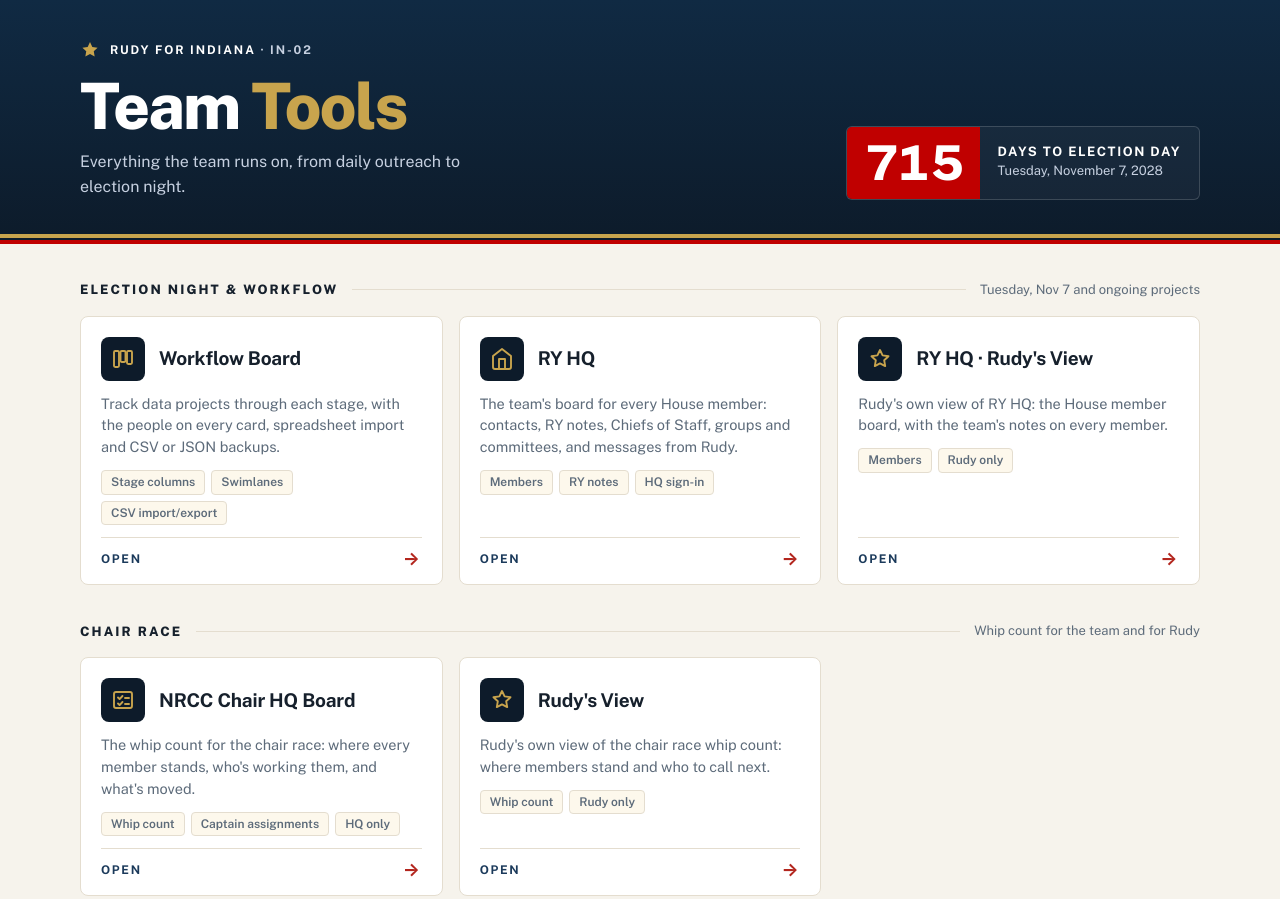
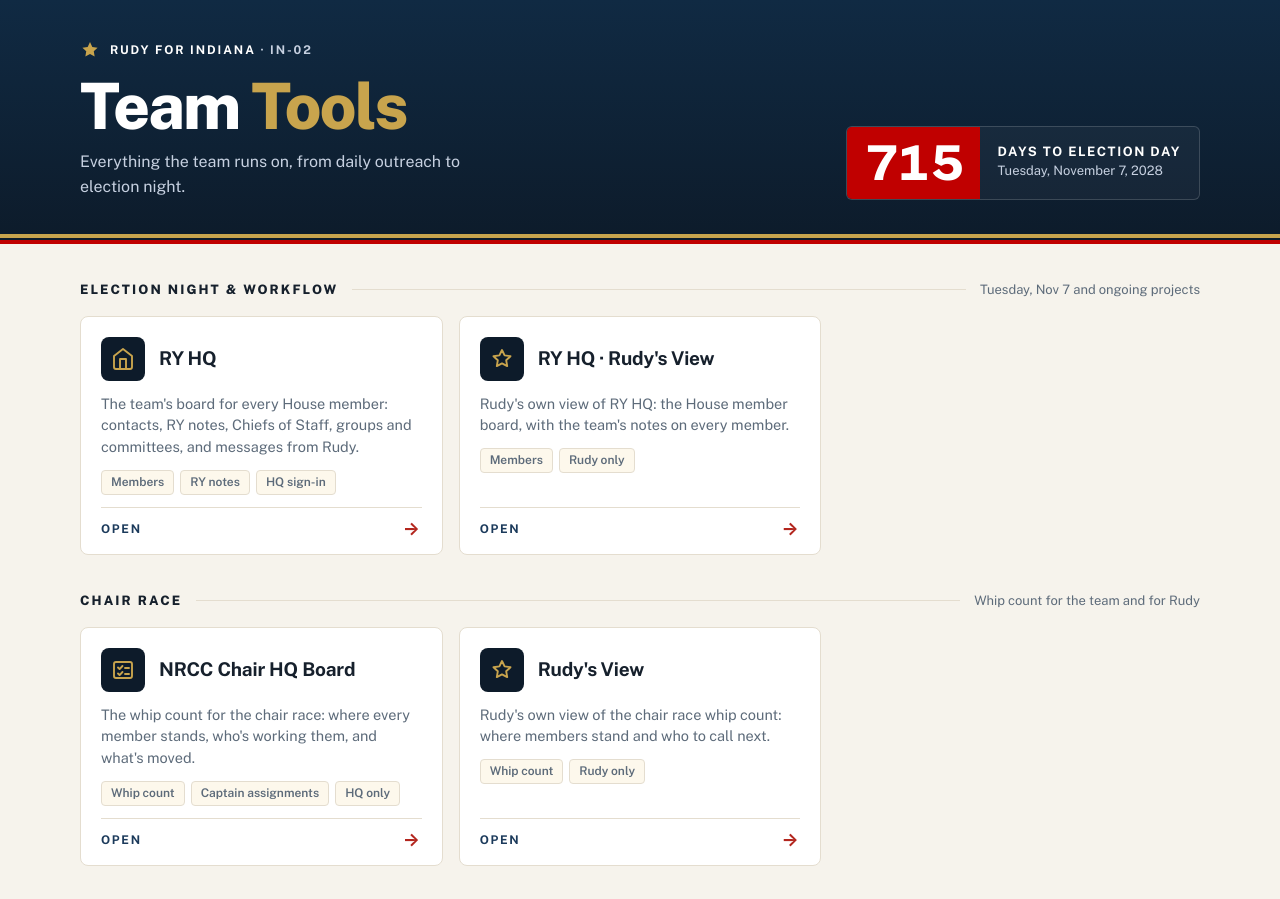
Before and after one commit to TJHolden/in2-tools, a plain HTML site: page index.html in a window 1280 px wide. Shown: the top 899 px of the page. Drawn offline with nearby package versions, Linux system fonts and the light colour scheme.

Commit message:
Hide Workflow Board as a draft
Co-Authored-By: Claude Opus 5.5 <noreply@anthropic.com>
Claude-Session: https://claude.ai/code/session_01N76fARZRGj6nJbDQmve23W

```diff
--- a/index.html
+++ b/index.html
@@ -110,7 +110,7 @@ a.tool.draft .th::after{content:"DRAFT";font:700 9px/1 var(--f-display);letter-s
           <div class="tags"><span>Team sync</span><span>Message templates</span><span>CSV export</span></div>
           <div class="open">Open <i aria-hidden="true">→</i></div>
         </a>
-        <a class="tool" href="https://tjholden.github.io/workflow-board/">
+        <a class="tool draft" href="https://tjholden.github.io/workflow-board/">
           <div class="th"><span class="ic"><svg viewBox="0 0 24 24" aria-hidden="true"><rect x="3" y="4" width="5" height="16" rx="1.2"/><rect x="9.5" y="4" width="5" height="11" rx="1.2"/><rect x="16" y="4" width="5" height="13" rx="1.2"/></svg></span><h3>Workflow Board</h3></div>
           <p>Track data projects through each stage, with the people on every card, spreadsheet import and CSV or JSON backups.</p>
           <div class="tags"><span>Stage columns</span><span>Swimlanes</span><span>CSV import/export</span></div>
```
